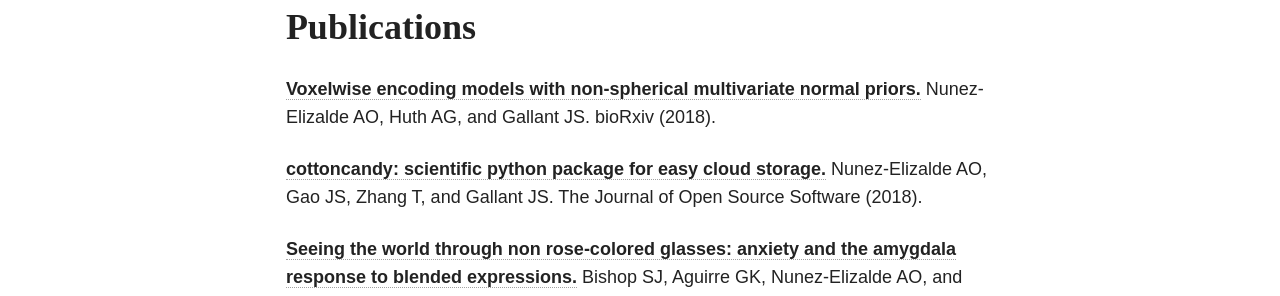
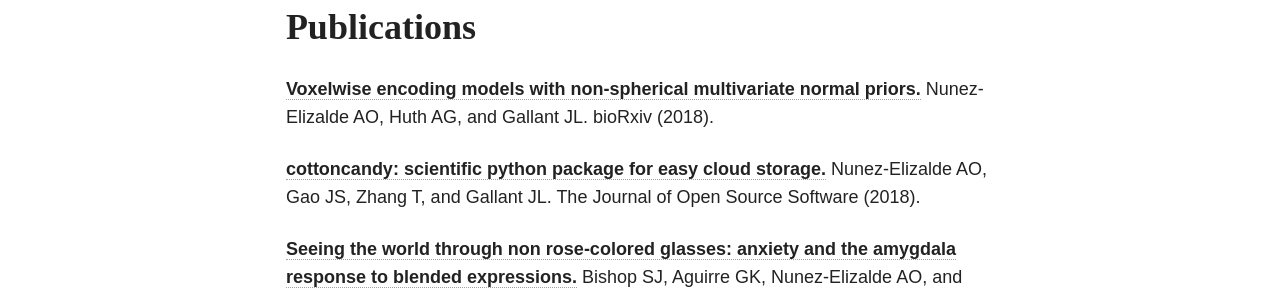
Before and after one commit to anwarnunez/anwarnunez.github.io, a Jekyll site: the page built from publications/index.md, in a window 1280 px wide. Shown: the part 464-760 px from the top of the page. Built offline with Jekyll 4.4.1, drawn with Linux system fonts in a browser that asks for light colours; nearby versions of some CDN libraries.

```diff
--- a/publications/index.md
+++ b/publications/index.md
@@ -10,9 +10,9 @@ search_omit: false
 
 # Publications
 
-[**Voxelwise encoding models with non-spherical multivariate normal priors.**](https://www.biorxiv.org/content/early/2018/08/09/386318) Nunez-Elizalde AO, Huth AG, and Gallant JS. bioRxiv (2018).
+[**Voxelwise encoding models with non-spherical multivariate normal priors.**](https://www.biorxiv.org/content/early/2018/08/09/386318) Nunez-Elizalde AO, Huth AG, and Gallant JL. bioRxiv (2018).
 
-[**cottoncandy: scientific python package for easy cloud storage.**](https://joss.theoj.org/papers/5af3df2912fd34f2cf3bb7fa1db90df5) Nunez-Elizalde AO, Gao JS, Zhang T, and Gallant JS. The Journal of Open Source Software (2018).
+[**cottoncandy: scientific python package for easy cloud storage.**](https://joss.theoj.org/papers/5af3df2912fd34f2cf3bb7fa1db90df5) Nunez-Elizalde AO, Gao JS, Zhang T, and Gallant JL. The Journal of Open Source Software (2018).
 
 [**Seeing the world through non rose-colored glasses: anxiety and the amygdala response to blended expressions.**](http://journal.frontiersin.org/article/10.3389/fnhum.2015.00152/full) Bishop SJ, Aguirre GK, Nunez-Elizalde AO, and Toker D. Frontiers in Human Neuroscience (2015).
 
```
